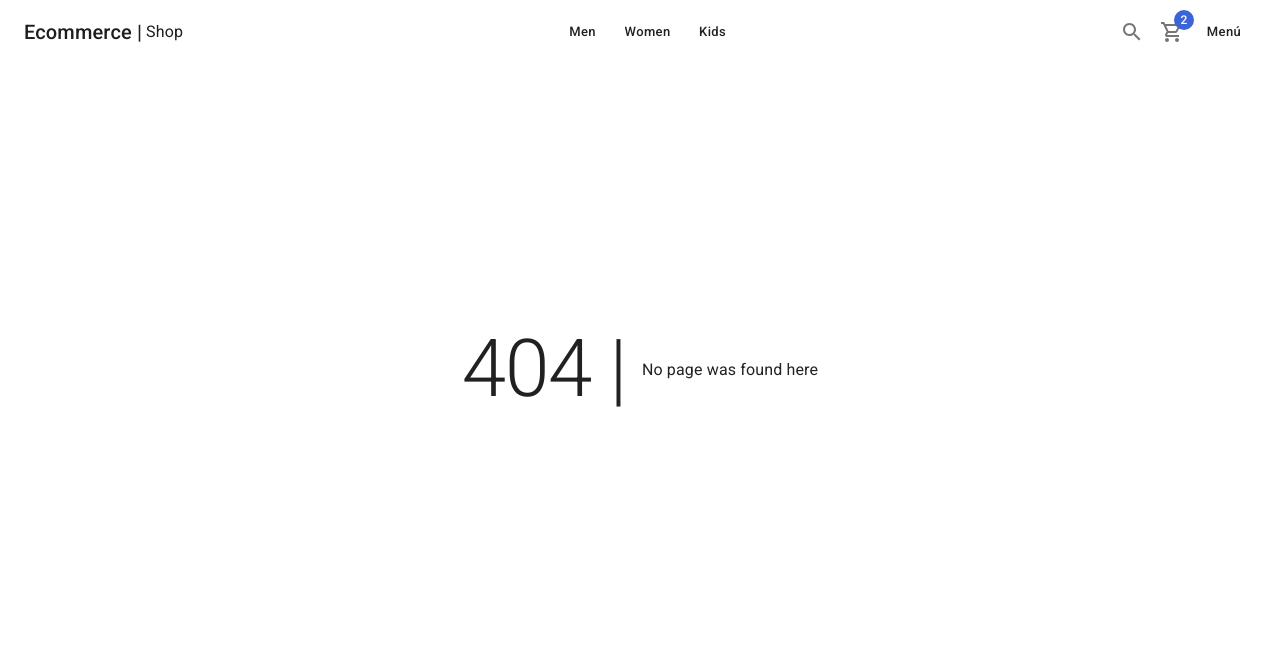
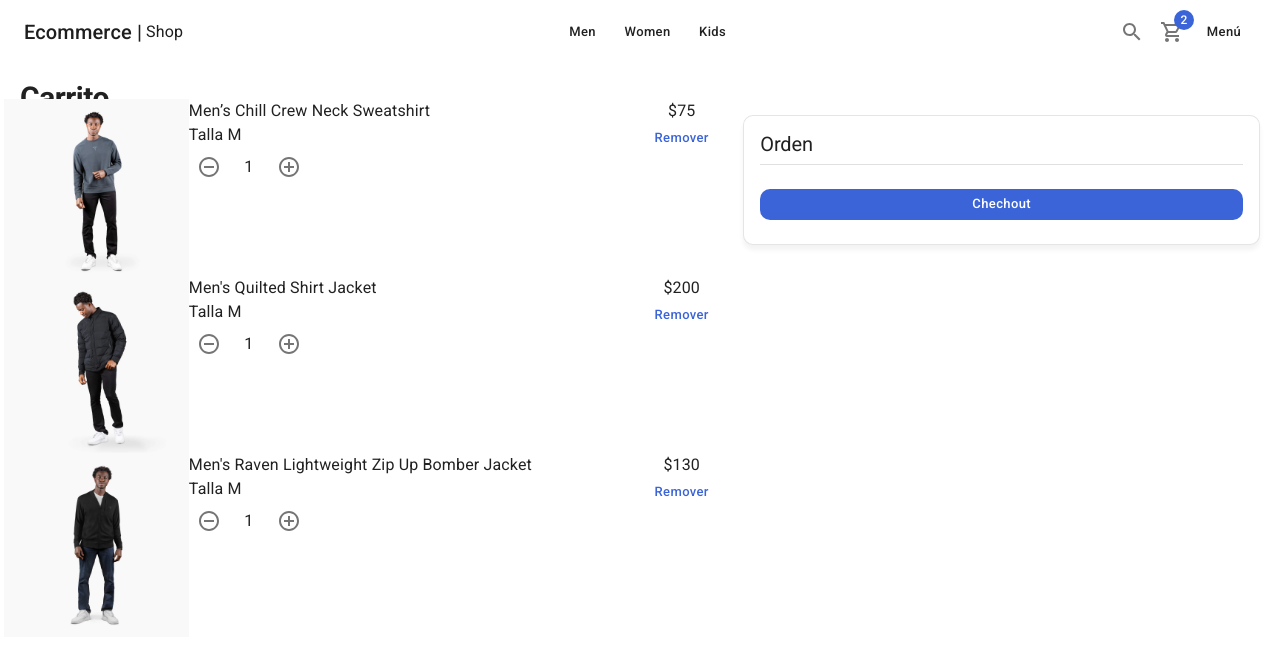
Before and after one commit to IgnacioArmandUgon/Ecommerce, a Next.js app: page /cart in a window 1280 px wide. Before the commit this address had no page. Shown: the top 664 px of the page. Built offline with nearby package versions, Linux system fonts and the light colour scheme.

Commit message:
Avance en maquetado de carrito

```diff
--- /dev/null
+++ b/components/cart/CartList.tsx
@@ -0,0 +1,54 @@
+import React from 'react';
+import { initialData } from '../../database/products';
+import {
+  Grid,
+  Typography,
+  Link,
+  CardActionArea,
+  CardMedia,
+  Box,
+  Button,
+} from '@mui/material';
+import NextLink from 'next/link';
+import { ProductCounter } from '../ui';
+const cartProducts = [
+  initialData.products[0],
+  initialData.products[1],
+  initialData.products[2],
+];
+export const CartList = () => {
+  return (
+    <>
+      {cartProducts.map((product) => (
+        <Grid container spacing={2} sx={{ mb: 1 }} key={product.slug}>
+          <Grid xs={3}>
+            <NextLink href='/product/slug'>
+              <Link>
+                <CardActionArea>
+                  <CardMedia
+                    image={`products/${product.images[0]}`}
+                    component='img'
+                  />
+                </CardActionArea>
+              </Link>
+            </NextLink>
+          </Grid>
+          <Grid xs={7}>
+            <Box display={'flex'} flexDirection='column'>
+              <Typography variant='body1'>{product.title}</Typography>
+              <Typography variant='body1'>Talla M</Typography>
+
+              <ProductCounter />
+            </Box>
+          </Grid>
+          <Grid xs={2} display='flex' alignItems={'center'} flexDirection={'column'}>
+            <Typography>${product.price}</Typography>
+            <Button variant='text' color='secondary'>
+              Remover
+            </Button>
+          </Grid>
+        </Grid>
+      ))}
+    </>
+  );
+};
--- /dev/null
+++ b/components/cart/index.ts
@@ -0,0 +1 @@
+export * from './CartList';
--- /dev/null
+++ b/components/ui/ProductCounter.tsx
@@ -0,0 +1,19 @@
+import { AddCircleOutline, RemoveCircleOutline } from '@mui/icons-material';
+import { Box, IconButton, Typography } from '@mui/material';
+import React, { FC } from 'react';
+
+interface Props {}
+
+export const ProductCounter: FC<Props> = () => {
+  return (
+    <Box display={'flex'} alignItems='center'>
+      <IconButton>
+        <RemoveCircleOutline />
+      </IconButton>
+      <Typography sx={{ width: 40, textAlign: 'center' }}>1</Typography>
+      <IconButton>
+        <AddCircleOutline />
+      </IconButton>
+    </Box>
+  );
+};
--- /dev/null
+++ b/components/ui/SizeSelector.tsx
@@ -0,0 +1,24 @@
+import { Box, Button } from '@mui/material';
+import React, { FC } from 'react';
+import { ISize } from '../../interfaces';
+
+interface Props {
+  selectedSize?: ISize;
+  sizes: ISize[];
+}
+
+export const SizeSelector: FC<Props> = ({ selectedSize, sizes }) => {
+  return (
+    <Box>
+      {sizes.map((size) => (
+        <Button
+          key={size}
+          size='small'
+          color={selectedSize === size ? 'primary' : 'info'}
+        >
+          {size}
+        </Button>
+      ))}
+    </Box>
+  );
+};
--- a/components/ui/index.ts
+++ b/components/ui/index.ts
@@ -1,3 +1,5 @@
 export * from './Navbar';
 export * from './SideMenu';
 export * from './SlideShow';
+export * from './ProductCounter';
+export * from './SizeSelector';
--- a/interfaces/products.ts
+++ b/interfaces/products.ts
@@ -4,7 +4,7 @@ export interface IProduct {
   images: string[];
   inStock: number;
   price: number;
-  sizes: ISizes[];
+  sizes: ISize[];
   slug: string;
   tags: string[];
   title: string;
@@ -12,5 +12,5 @@ export interface IProduct {
   gender: 'men' | 'women' | 'kid' | 'unisex';
 }
 
-export type ISizes = 'XS' | 'S' | 'M' | 'L' | 'XL' | 'XXL' | 'XXXL';
+export type ISize = 'XS' | 'S' | 'M' | 'L' | 'XL' | 'XXL' | 'XXXL';
 export type ITypes = 'shirts' | 'pants' | 'hoodies' | 'hats';
--- /dev/null
+++ b/pages/cart/index.tsx
@@ -0,0 +1,44 @@
+import {
+  Box,
+  Button,
+  Card,
+  CardContent,
+  Divider,
+  Grid,
+  Typography,
+} from '@mui/material';
+import React from 'react';
+import { CartList } from '../../components/cart';
+import { ShopLayout } from '../../components/layouts';
+
+const CartPage = () => {
+  return (
+    <ShopLayout title='Carrito - 3' pageDescription='Carrito de compra'>
+      <Typography variant='h1' component={'h1'}>
+        Carrito
+      </Typography>
+      <Grid container>
+        <Grid item xs={12} sm={7}>
+          <CartList />
+        </Grid>
+
+        <Grid item xs={12} sm={5}>
+          <Card className='summary-card'>
+            <CardContent>
+              <Typography variant='h2'>Orden</Typography>
+              <Divider sx={{ my: 1 }} />
+
+              <Box sx={{ mt: 3 }}>
+                <Button color='secondary' className='circular-btn' fullWidth>
+                  Chechout
+                </Button>
+              </Box>
+            </CardContent>
+          </Card>
+        </Grid>
+      </Grid>
+    </ShopLayout>
+  );
+};
+
+export default CartPage;
--- a/pages/product/slug.tsx
+++ b/pages/product/slug.tsx
@@ -1,7 +1,7 @@
 import { Box, Button, Chip, Grid, Typography } from '@mui/material';
 import React from 'react';
 import { ShopLayout } from '../../components/layouts';
-import { SlidesShow } from '../../components/ui';
+import { ProductCounter, SizeSelector, SlidesShow } from '../../components/ui';
 import { initialData } from '../../database/products';
 
 const product = initialData.products[1];
@@ -23,6 +23,8 @@ const ProductPage = () => {
             </Typography>
             <Box sx={{ my: 2 }}>
               <Typography variant='subtitle2'>Cantidad</Typography>
+              <ProductCounter />
+              <SizeSelector selectedSize='S' sizes={product.sizes} />
             </Box>
 
             <Button color='secondary' className='circular-btn'>
```
Also changed, not shown: pages/cart/empty.tsx (added, +36 -0 lines).
